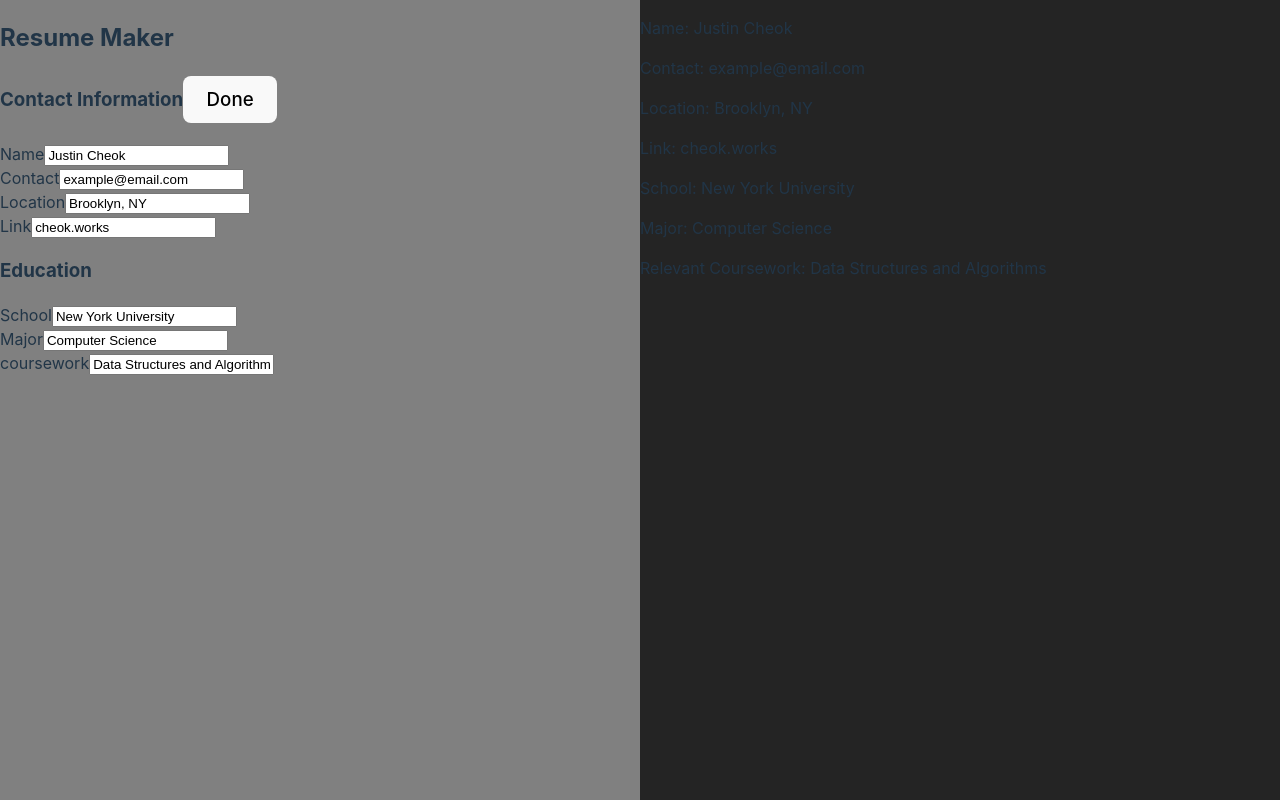
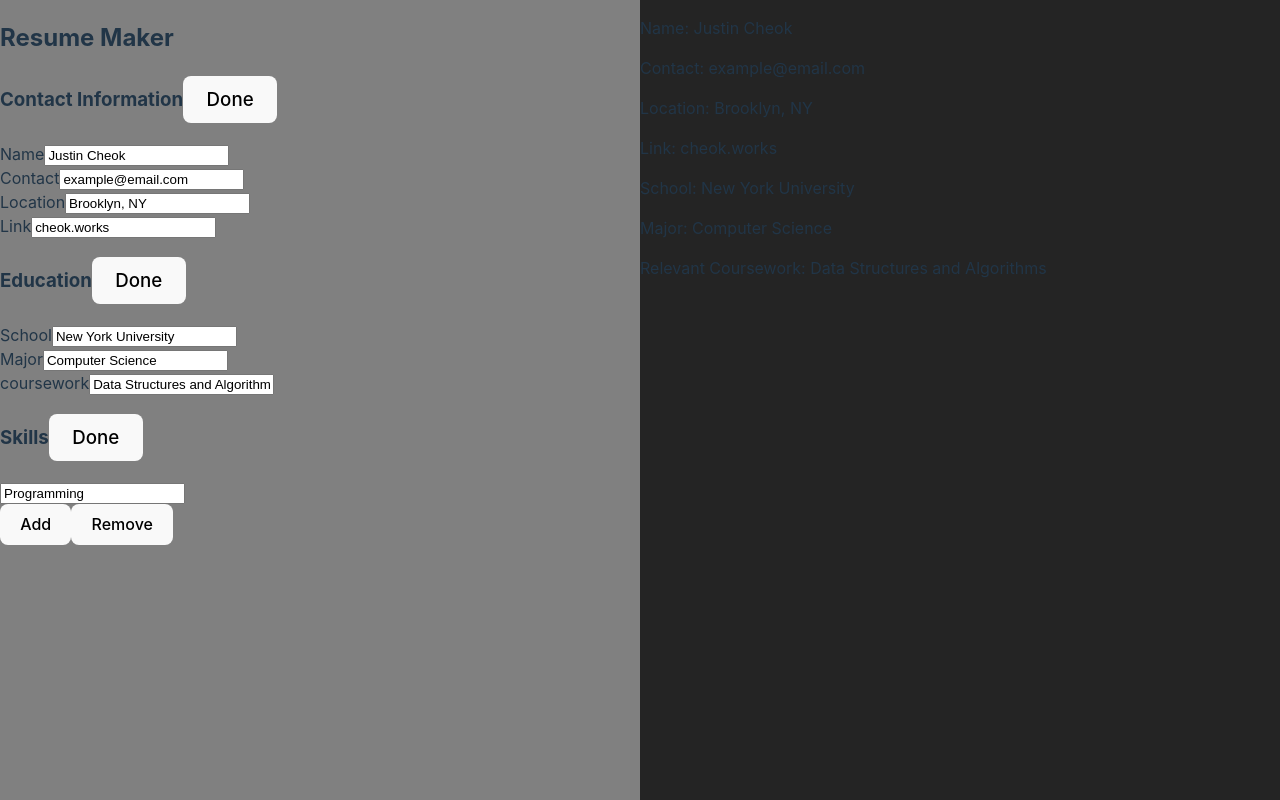
Before and after one commit to Galaxeo/cv-application, a React (Vite) app: page / in a window 1280 px wide. Built offline with nearby package versions, Linux system fonts and the light colour scheme.

Commit message:
feat: add skills, start work on experience

```diff
--- a/src/App.jsx
+++ b/src/App.jsx
@@ -6,6 +6,21 @@ import "./App.css";
 import Edit from "./components/Edit.jsx";
 import Contact from "./components/Contact.jsx";
 import Education from "./components/Education";
+import Category from "./components/Category";
+import Skills from "./components/Skills";
+import Experience from "./components/Experience";
+import { v4 as uuidv4 } from "uuid";
+
+// TODO:
+// need a button that can generate a component and a display component when clicked
+
+// have the button, now need to create the function that generates those components. This function will likely be a part of the app.jsx, as we need to generate these components in the parent component
+
+// in order to generate components, we can use a state variable that contains a list of the components that we want to generate, which gets passed into a .map function to generate all the components we want. then, we have the add component function, that creates the new component and then calls the setter function. in order to ensure that we don't overlap keys, we can ensure that the key being used for that component is generated with the name of that component in mind (e.g. key={categoryName} or something)
+
+// now to remove these components, we can filter that component by looking for the key out of the list of components that we want to generate so that we can re-render the DOM.
+
+// within a experience component, we want to have the title, company, date, and description
 
 function App() {
   const [fullName, setFullName] = useState("Justin Cheok");
@@ -17,6 +32,8 @@ function App() {
   const [coursework, setCoursework] = useState(
     "Data Structures and Algorithms"
   );
+  const [skills, setSkills] = useState("Programming");
+  const [experience, setExperience] = useState([]);
   const changeName = (e) => {
     setFullName(e.target.value);
   };
@@ -37,6 +54,37 @@ function App() {
   };
   const changeCoursework = (e) => {
     setCoursework(e.target.value);
+  };
+  const changeSkills = (e) => {
+    setSkills(e.target.value);
+  };
+  // Also stores the array of data?
+  const addExperience = (e) => {
+    if (experience.length == 4) {
+      alert("Max 4 experiences!");
+      return null;
+    }
+    let newArr = [...experience, {}];
+    console.log(newArr);
+    setExperience(newArr);
+  };
+  const removeExperience = (e) => {
+    let removed = [...experience];
+    removed.pop();
+    console.log(removed.length);
+    setExperience(removed);
+  };
+  const changeExperience = (ind, data) => {
+    // Figure out how to update the data between this and the input changes
+    let adjusted = [...experience];
+    for (let i = 0; i < adjusted.length; i++) {
+      if (i == ind) {
+        adjusted[i] == data;
+        console.log("Here");
+      }
+      console.log(adjusted[i]);
+    }
+    console.log(adjusted);
   };
   return (
     <>
@@ -61,6 +109,19 @@ function App() {
             coursework={coursework}
             changeCoursework={changeCoursework}
           ></Education>
+          <Skills skills={skills} changeSkills={changeSkills}></Skills>
+          {/* Goal right now is to be able to store the data of each experience in an array*/}
+          {experience.map((exp, index) => {
+            return (
+              <Experience
+                key={index}
+                index={index}
+                changeData={changeExperience}
+              ></Experience>
+            );
+          })}
+          <button onClick={addExperience}>Add</button>
+          <button onClick={removeExperience}>Remove</button>
         </div>
         <div className="preview">
           <div className="header">
--- /dev/null
+++ b/src/components/Category.jsx
@@ -0,0 +1,18 @@
+import Edit from "./Edit";
+import { InputComponent } from "./Io";
+import { useState } from "react";
+function Category({ name, skills, changeSkills }) {
+  return (
+    <>
+      <p>{name}</p>
+      {/* <InputComponent
+        inputValue={skills}
+        onInputChange={changeSkills}
+        label={skills}
+        id=""
+      ></InputComponent> */}
+    </>
+  );
+}
+
+export default Category;
--- a/src/components/Contact.jsx
+++ b/src/components/Contact.jsx
@@ -50,11 +50,9 @@ function Contact({
     );
   } else {
     return (
-      <>
-        <h3>
-          Contact Information<Edit status={display} func={changeDisplay}></Edit>
-        </h3>
-      </>
+      <h3>
+        Contact Information<Edit status={display} func={changeDisplay}></Edit>
+      </h3>
     );
   }
 }
--- a/src/components/Education.jsx
+++ b/src/components/Education.jsx
@@ -1,5 +1,6 @@
 import Edit from "./Edit";
 import { InputComponent, DisplayComponent } from "./Io";
+import { useState } from "react";
 
 function Education({
   school,
@@ -9,9 +10,16 @@ function Education({
   coursework,
   changeCoursework,
 }) {
+  const [display, setDisplay] = useState(true);
+  function changeDisplay() {
+    setDisplay(!display);
+  }
+  if (display) {
     return (
       <div>
-      <h3>Education</h3>
+        <h3>
+          Education<Edit status={display} func={changeDisplay}></Edit>
+        </h3>
         <InputComponent
           inputValue={school}
           onInputChange={changeSchool}
@@ -32,5 +40,12 @@ function Education({
         ></InputComponent>
       </div>
     );
+  } else {
+    return (
+      <h3>
+        Education<Edit status={display} func={changeDisplay}></Edit>
+      </h3>
+    );
+  }
 }
 export default Education;
--- /dev/null
+++ b/src/components/Experience.jsx
@@ -0,0 +1,34 @@
+import Edit from "./Edit";
+import { InputComponent } from "./Io";
+import { useState } from "react";
+function Experience({ title, company, date, description, index, changeData }) {
+  const [display, setDisplay] = useState(true);
+  function changeDisplay() {
+    setDisplay(!display);
+  }
+  function printId() {
+    console.log(index);
+  }
+  if (display) {
+    return (
+      <>
+        <h3>
+          Experience<Edit status={display} func={changeDisplay}></Edit>
+        </h3>
+        <InputComponent
+          inputValue={title}
+          onInputChange={(e) => changeData(index, e.target.value)}
+        ></InputComponent>
+      </>
+    );
+  } else {
+    return (
+      <>
+        <h3>
+          Experience<Edit status={display} func={changeDisplay}></Edit>
+        </h3>
+      </>
+    );
+  }
+}
+export default Experience;
--- /dev/null
+++ b/src/components/Skills.jsx
@@ -0,0 +1,31 @@
+import { useState } from "react";
+import Edit from "./Edit";
+import { InputComponent, DisplayComponent } from "./Io";
+function Skills({ skills, changeSkills }) {
+  const [display, setDisplay] = useState(true);
+  function changeDisplay() {
+    setDisplay(!display);
+  }
+  if (display) {
+    return (
+      <>
+        <h3>
+          Skills<Edit status={display} func={changeDisplay}></Edit>
+        </h3>
+        <InputComponent
+          inputValue={skills}
+          onInputChange={changeSkills}
+          id="skills"
+        ></InputComponent>
+      </>
+    );
+  } else {
+    return (
+      <h3>
+        Skills <Edit status={display} func={changeDisplay}></Edit>
+      </h3>
+    );
+  }
+}
+
+export default Skills;
```
Lines whose indentation alone changed are shown as unchanged.
